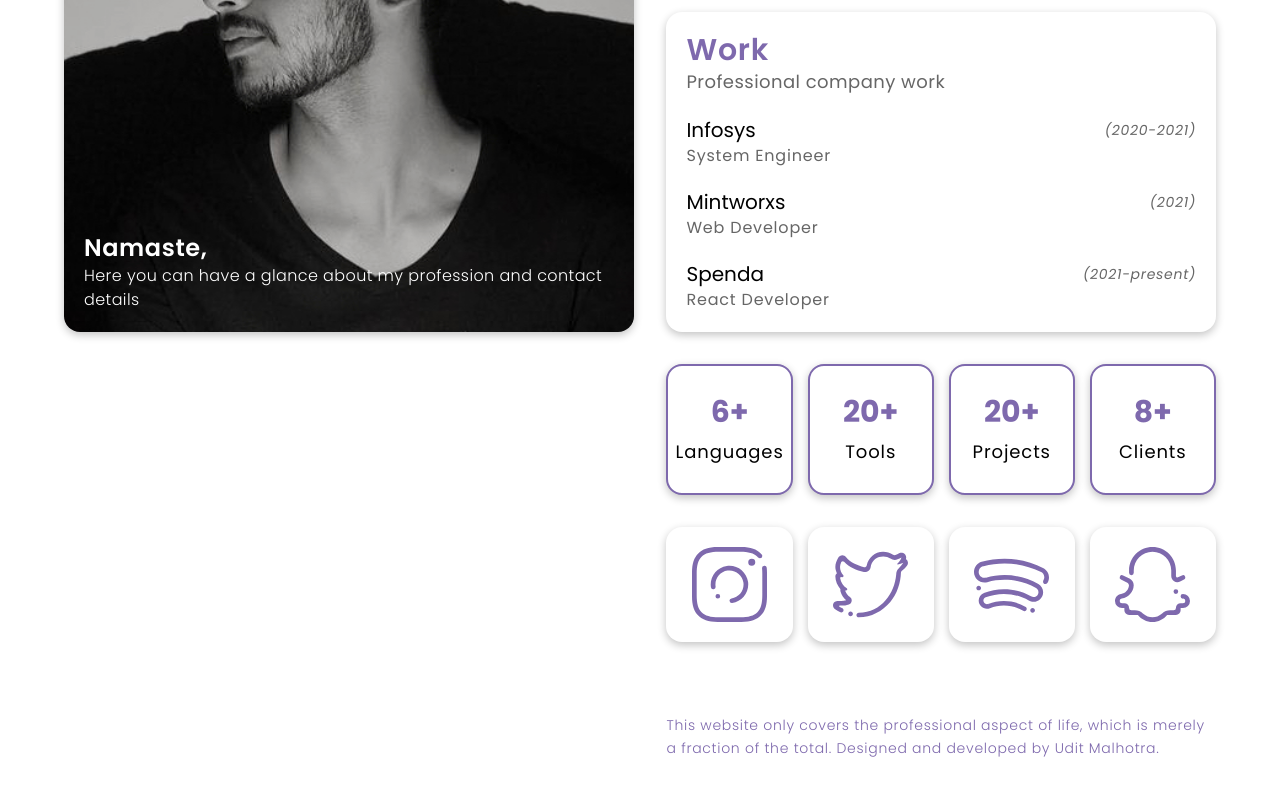
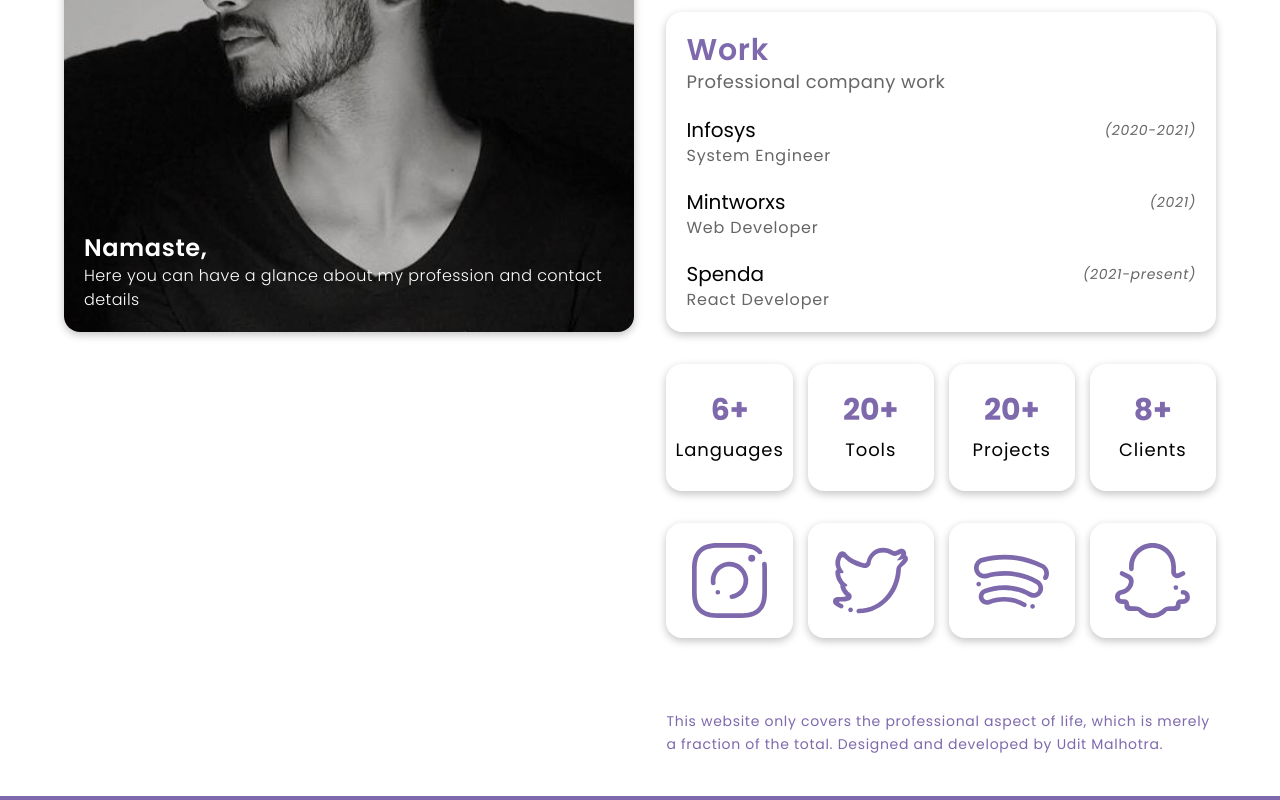
Before and after one commit to uditmalhotraa/udit-portfolio, a React (Vite) app: page / in a window 1280 px wide. Shown: the part 388-1188 px from the top of the page. Built offline with nearby package versions, Linux system fonts and the light colour scheme.

Commit message:
UI improvements

```diff
--- a/src/screens/Landing.jsx
+++ b/src/screens/Landing.jsx
@@ -110,13 +110,13 @@
               </div>
             </div>
             <div className="flex flex-row justify-between gap-4 lg:gap-0 flex-wrap w-full h-auto">
-              <div className="cursor-pointer flex flex-col justify-center items-center shadow-container hover:shadow-containerXL dark:shadow-darkContainer dark:hover:shadow-darkContainerXL rounded-2xl w-[47%] md:w-[23%] h-auto py-7 px-5 gap-2 bg-white dark:bg-black border-2 border-milka">
+              <div className=" flex flex-col justify-center items-center shadow-container dark:shadow-darkContainer rounded-2xl w-[47%] md:w-[23%] h-auto py-7 px-5 gap-2 bg-white dark:bg-black">
                 <p className="font-poppins text-3xl font-bold text-milka">6+</p>
                 <p className="font-poppins text-[18px] font-normal tracking-wider text-black dark:text-white">
                   Languages
                 </p>
               </div>
-              <div className="cursor-pointer flex flex-col justify-center items-center shadow-container hover:shadow-containerXL dark:shadow-darkContainer dark:hover:shadow-darkContainerXL rounded-2xl w-[47%] md:w-[23%] h-auto py-7 px-5 gap-2 bg-white dark:bg-black border-2 border-milka">
+              <div className=" flex flex-col justify-center items-center shadow-container dark:shadow-darkContainer rounded-2xl w-[47%] md:w-[23%] h-auto py-7 px-5 gap-2 bg-white dark:bg-black">
                 <p className="font-poppins text-3xl font-bold text-milka">
                   20+
                 </p>
@@ -124,7 +124,7 @@
                   Tools
                 </p>
               </div>
-              <div className="cursor-pointer flex flex-col justify-center items-center shadow-container hover:shadow-containerXL dark:shadow-darkContainer dark:hover:shadow-darkContainerXL rounded-2xl w-[47%] md:w-[23%] h-auto py-7 px-5 gap-2 bg-white dark:bg-black border-2 border-milka">
+              <div className=" flex flex-col justify-center items-center shadow-container dark:shadow-darkContainer rounded-2xl w-[47%] md:w-[23%] h-auto py-7 px-5 gap-2 bg-white dark:bg-black">
                 <p className="font-poppins text-3xl font-bold text-milka">
                   20+
                 </p>
@@ -132,7 +132,7 @@
                   Projects
                 </p>
               </div>
-              <div className="cursor-pointer flex flex-col justify-center items-center shadow-container hover:shadow-containerXL dark:shadow-darkContainer dark:hover:shadow-darkContainerXL rounded-2xl w-[47%] md:w-[23%] h-auto py-7 px-5 gap-2 bg-white dark:bg-black border-2 border-milka">
+              <div className=" flex flex-col justify-center items-center shadow-container dark:shadow-darkContainer rounded-2xl w-[47%] md:w-[23%] h-auto py-7 px-5 gap-2 bg-white dark:bg-black">
                 <p className="font-poppins text-3xl font-bold text-milka">8+</p>
                 <p className="font-poppins text-[18px] font-normal tracking-wider text-black dark:text-white">
                   Clients
@@ -166,7 +166,7 @@
               </a>
             </div>
             <div className="flex flex-col w-full h-auto">
-              <p className="font-poppins text-sm font-light text-milka tracking-wider leading-relaxed">
+              <p className="font-poppins text-sm font-normal text-milka tracking-wider leading-relaxed">
                 This website only covers the professional aspect of life, which
                 is merely a fraction of the total. Designed and developed by
                 Udit Malhotra.
```
